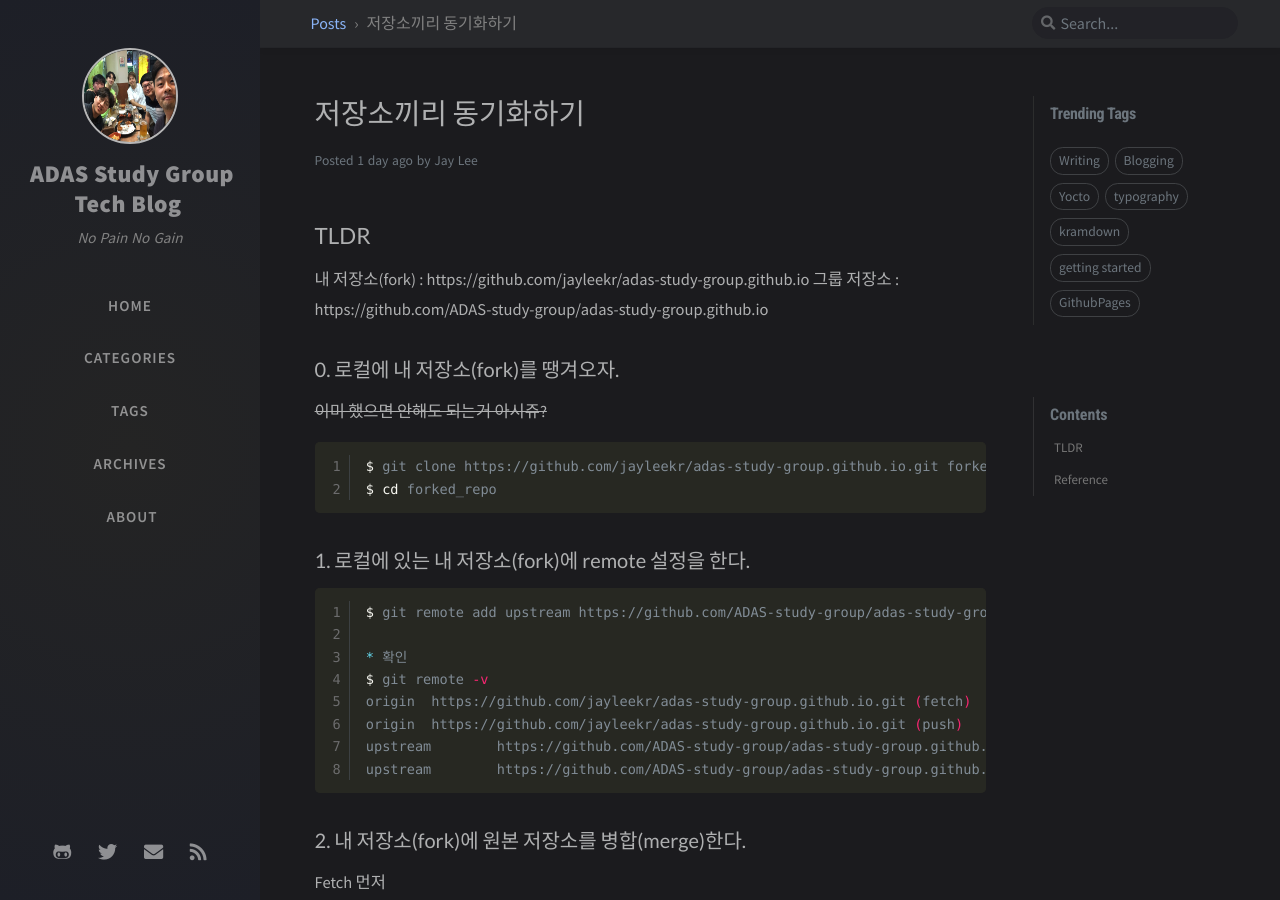
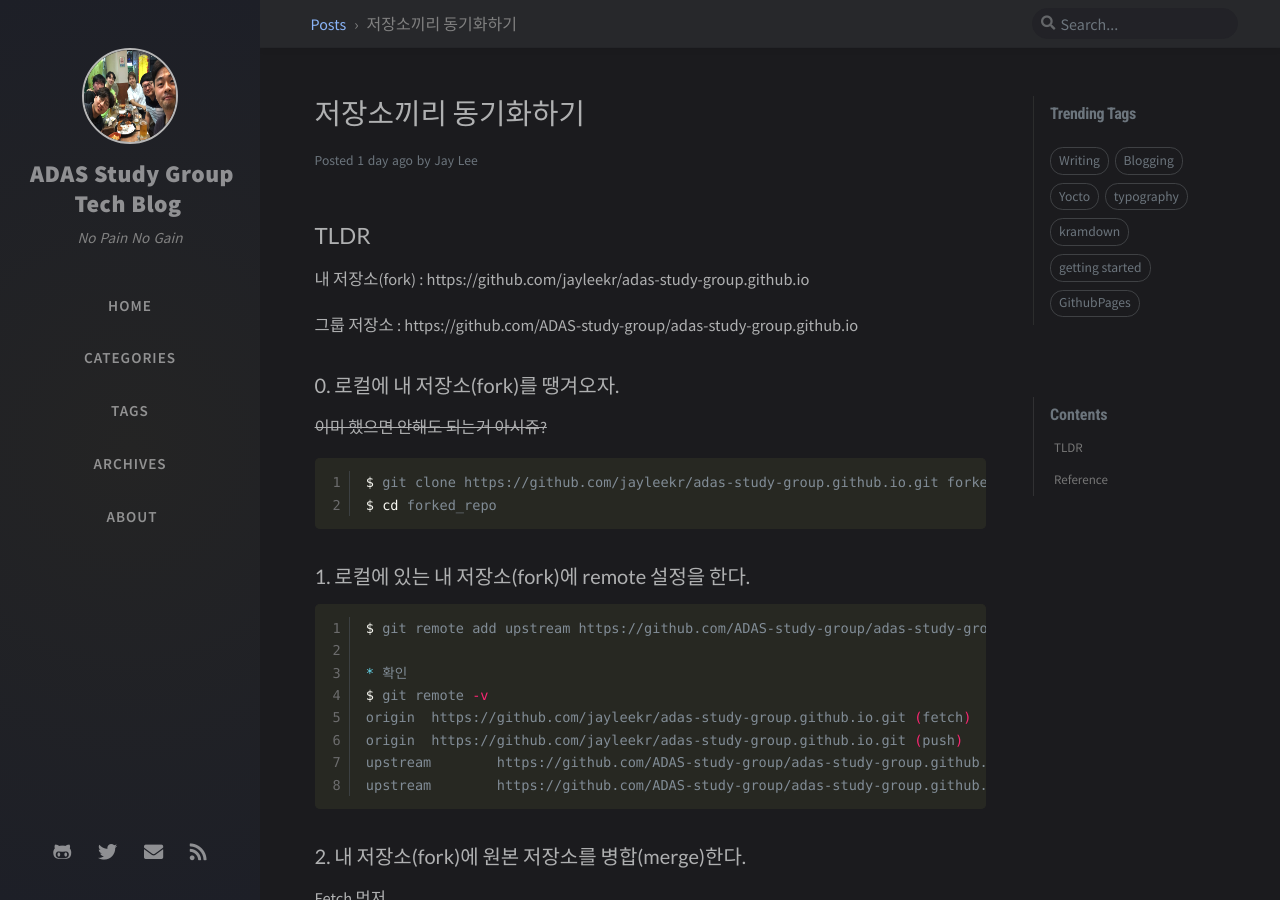
Before and after one commit to ADAS-study-group/adas-study-group.github.io, a Jekyll site: the page built from _posts/Blogging/Tutorial/2020-10-05-그룹저장소와-fork한-저장소-동기화하기.md, in a window 1280 px wide and 900 px high. Built offline with Jekyll 4.4.1, drawn with Linux system fonts in a browser that asks for light colours; nearby versions of some CDN libraries; comment, search, counter and statistics services are not loaded; some of the changed lines change nothing that is shown.

Commit message:
#15 (#16)
* Fix bug #15

```diff
--- a/_posts/Blogging/Tutorial/2020-10-05-그룹저장소와-fork한-저장소-동기화하기.md
+++ b/_posts/Blogging/Tutorial/2020-10-05-그룹저장소와-fork한-저장소-동기화하기.md
@@ -1,7 +1,7 @@
 ---
 title: 저장소끼리 동기화하기
 author: Jay Lee
-date: 2020-10-05 14:10:00 +0800
+date: 2020-10-05 00:00:00 +0800
 categories: [Blogging, Tutorial]
 tags: [Writing, Blogging]
 ---
@@ -9,6 +9,7 @@
 ## TLDR
 
 내 저장소(fork) : https://github.com/jayleekr/adas-study-group.github.io
+
 그룹 저장소 : https://github.com/ADAS-study-group/adas-study-group.github.io
 
 ### 0. 로컬에 내 저장소(fork)를 땡겨오자.
```
